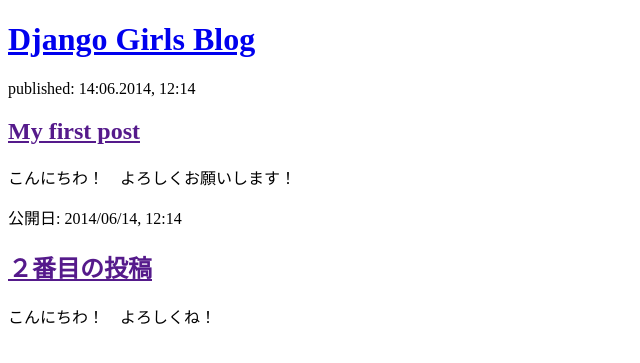
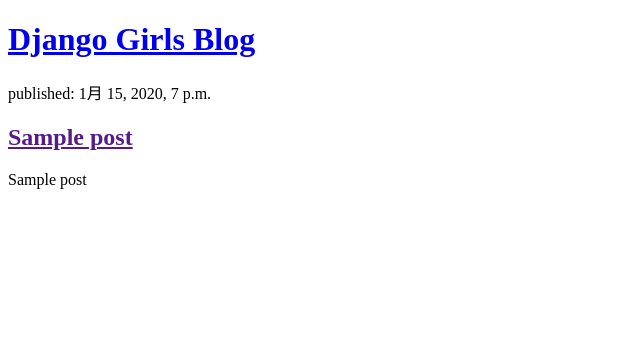
Before and after one commit to masayoshi-noyama/my-first-blog, a Django app: page / in a window 1280 px wide. Shown: the top 363 px of the page, without its empty margins (0-640 px from the left). Run offline with Django 3.2, Linux system fonts and the light colour scheme; tables that the repository leaves empty hold one stand-in row (values such as "Sample post").

Commit message:
modify templates to display post from database

```diff
--- a/blog/templates/blog/post_list.html
+++ b/blog/templates/blog/post_list.html
@@ -1,26 +1,25 @@
 <!DOCTYPE html>
 <html lang="ja">
 
-<html>
 <head>
     <meta charset="utf-8">
     <title>Django Girls blog</title>
 </head>
+
 <body>
     <div>
         <h1><a href="/">Django Girls Blog</a></h1>
     </div>
 
+
+    {% for post in posts %}
         <div>
-            <p>published: 14:06.2014, 12:14</p>
-            <h2><a href="">My first post</a></h2>
-            <p>こんにちわ！　よろしくお願いします！</p>
+            <p>published: {{post.published_date}}</p>
+            <h2><a href="">{{post.title}}</a></h2>
+            <p>{{post.title|linebreaksbr}}</p>
         </div>
+    {% endfor %}
 
-        <div>
-            <p>公開日: 2014/06/14, 12:14</p>
-            <h2><a href="">２番目の投稿</a></h2>
-            <p>こんにちわ！　よろしくね！</p>
-        </div>
 </body>
+
 </html>
--- a/blog/views.py
+++ b/blog/views.py
@@ -1,4 +1,9 @@
 from django.shortcuts import render
+from django.utils import timezone
+from .models import Post
+
 
 def post_list(request):
-    return render(request, 'blog/post_list.html', {})
+    posts = Post.objects.filter(
+        published_date__lte=timezone.now()).order_by('published_date')
+    return render(request, 'blog/post_list.html', {'posts': posts})
```
Lines whose indentation alone changed are shown as unchanged.
